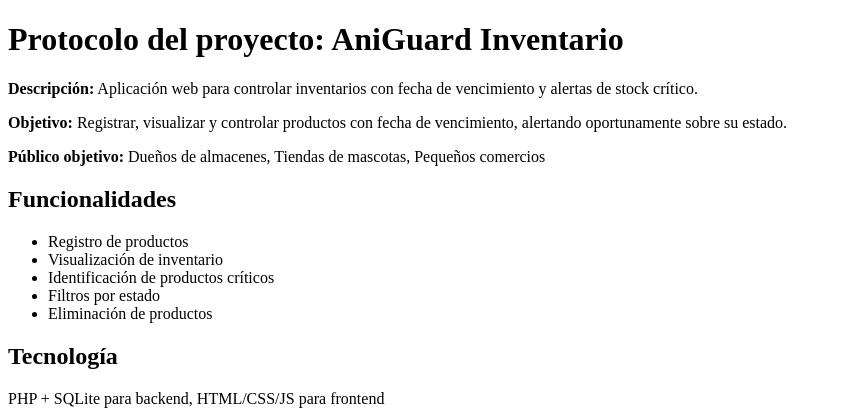
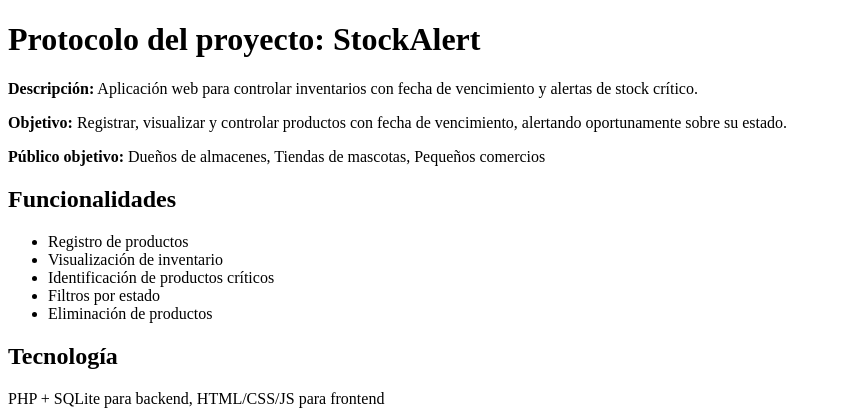
Before and after one commit to vicenteantoniosagreh-sudo/inventario-alertas, a PHP site: page /protocolo.php in a window 1280 px wide. Shown: the top 420 px of the page, without its empty margins (0-841 px from the left). Run offline with PHP 8.4, Linux system fonts and the light colour scheme.

Commit message:
cambiar referencias que quedaron con nombre antiguo

```diff
--- a/frontend/protocolo.php
+++ b/frontend/protocolo.php
@@ -1,10 +1,10 @@
 <?php
 // Protocolo del proyecto: Sistema Web de Gestión de Inventario con Alertas de Vencimiento
-// Nombre de la página: AniGuard Inventario
+// Nombre de la página: StockAlert
 // Descripción: Producto para pequeños comercios y tiendas de mascotas que gestiona productos perecibles, clasifica estados y lanza alertas visuales.
 
 $proyecto = [
-    'nombre' => 'AniGuard Inventario',
+    'nombre' => 'StockAlert',
     'descripcion' => 'Aplicación web para controlar inventarios con fecha de vencimiento y alertas de stock crítico.',
     'objetivo' => 'Registrar, visualizar y controlar productos con fecha de vencimiento, alertando oportunamente sobre su estado.',
     'publico' => ['Dueños de almacenes', 'Tiendas de mascotas', 'Pequeños comercios'],
@@ -20,7 +20,7 @@ header('Content-Type: text/html; charset=utf-8');
 <head>
     <meta charset="UTF-8" />
     <meta name="viewport" content="width=device-width, initial-scale=1.0" />
-    <title>Protocolo AniGuard Inventario</title>
+    <title>Protocolo StockAlert</title>
 </head>
 <body>
     <h1>Protocolo del proyecto: <?= htmlspecialchars($proyecto['nombre']) ?></h1>
```
